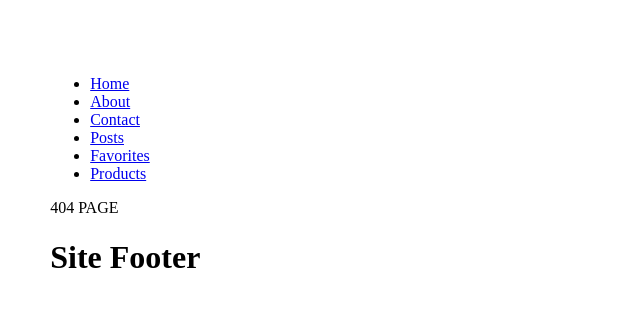
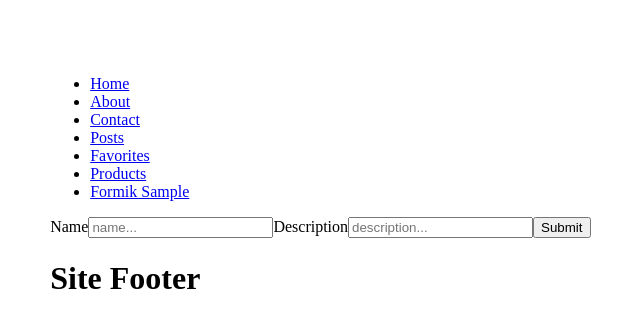
Before and after one commit to yakintech/code-academy-react-tutorial, a React (Create React App) app: page /formikSample in a window 1280 px wide. Before the commit this address had no page. Shown: the top 328 px of the page, without its empty margins (9-649 px from the left). Built offline with nearby package versions, Linux system fonts and the light colour scheme.

Commit message:
formik basic sample

```diff
--- a/package.json
+++ b/package.json
@@ -7,13 +7,15 @@
     "@testing-library/react": "^13.4.0",
     "@testing-library/user-event": "^13.5.0",
     "axios": "^0.27.2",
+    "formik": "^2.2.9",
     "prop-types": "^15.8.1",
     "react": "^18.2.0",
     "react-dom": "^18.2.0",
     "react-router": "^6.4.0",
     "react-router-dom": "^6.4.0",
     "react-scripts": "5.0.1",
-    "web-vitals": "^2.1.4"
+    "web-vitals": "^2.1.4",
+    "yup": "^0.32.11"
   },
   "scripts": {
     "start": "react-scripts start",
--- a/src/App.js
+++ b/src/App.js
@@ -1,4 +1,4 @@
-import { useState } from "react";
+import React, { useState } from "react";
 import { Route, Routes } from "react-router";
 import { Link } from "react-router-dom";
 import ToDoPageWithAxios from "./axiosSample/ToDoPageWithAxios";
@@ -13,7 +13,8 @@ import HomePage from "./routerSample/HomePage";
 import NotFound from "./routerSample/NotFound";
 import PostDetail from "./routerSample/PostDetail";
 import Posts from "./routerSample/Posts";
-
+import ReactFormSample from "./formikSample/ReactFormSample";
+import FormikSample from "./formikSample/FormikSample";
 
 //PARENT COMPONENT!!
 function App() {
@@ -22,6 +23,7 @@ function App() {
   return <>
 
     <FavoritesProvider>
+
       <nav>
 
         <ul>
@@ -31,6 +33,8 @@ function App() {
           <li><Link to='/posts'>Posts</Link></li>
           <li><Link to='/favorites'>Favorites</Link></li>
           <li><Link to='/products'>Products</Link></li>
+          <li><Link to='/formiksample'>Formik Sample</Link></li>
+
 
         </ul>
       </nav>
@@ -44,6 +48,7 @@ function App() {
         <Route path="/posts" element={<Posts />} />
         <Route path="/posts/:postId" element={<PostDetail />} />
         <Route path="/about" element={<AboutPage />} />
+        <Route path="/formikSample" element={<FormikSample/>} />
 
         <Route path="*" element={<NotFound />} />
       </Routes>
--- /dev/null
+++ b/src/formikSample/FormikSample.js
@@ -0,0 +1,49 @@
+import axios from 'axios'
+import { Field, Form, Formik } from 'formik'
+import React from 'react';
+
+import { addCategorySchema } from './addCategoryValidation';
+
+function FormikSample() {
+
+
+
+    return (<>
+        <Formik
+            initialValues={{
+                name: '',
+                description: ''
+            }}
+            validationSchema={addCategorySchema}
+            onSubmit={(values) => {
+
+                axios.post('https://northwind.vercel.app/api/categories', values)
+                    .then(res => {
+                        console.log('RESPONSE', res.data);
+                    })
+            }}
+        >
+
+            {({ errors, touched }) => {
+                console.log('Errors', errors);
+              return  <Form>
+                    {
+                        errors.name && <span style={{color:'tomato'}}>{errors.name}</span>
+                    }
+                    <label htmlFor="name">Name</label>
+                    <Field name="name" placeholder="name..." />
+
+                    <label htmlFor="firstName">Description</label>
+                    <Field name="description" placeholder="description..." />
+
+                    <button type="submit">Submit</button>
+                </Form>
+            }}
+
+
+        </Formik>
+    </>
+    )
+}
+
+export default FormikSample
--- /dev/null
+++ b/src/formikSample/ReactFormSample.js
@@ -0,0 +1,10 @@
+import React from 'react'
+
+function ReactFormSample() {
+  return (<>
+
+  </>
+  )
+}
+
+export default ReactFormSample
--- /dev/null
+++ b/src/formikSample/addCategoryValidation.js
@@ -0,0 +1,9 @@
+import * as Yup from 'yup';
+
+export const addCategorySchema = Yup.object().shape({
+    name: Yup.string()
+    .required("gardaş name nerede")
+    .min(5,'gardaş üşenme de biraz data gir. zahmet olmazsa.'),
+
+    description: Yup.string().required()
+})
```
Also changed, not shown: src/formikSample/htmlFormSample.html (added, +31 -0 lines), 1 other file (tests, documents, lock files or other folders).
